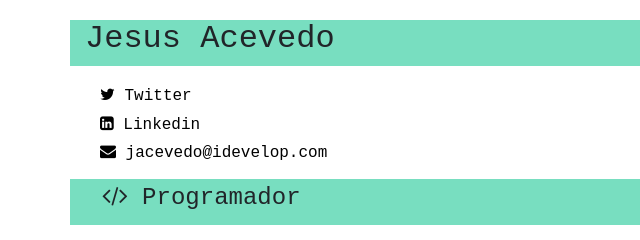
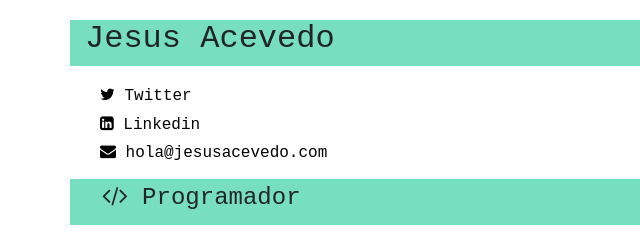
Before and after one commit to yireasis/CV_Jesus, a plain HTML site: page index.html in a window 1280 px wide. Shown: the top 240 px of the page, 0-640 px from the left. Drawn offline with nearby package versions, Linux system fonts and the light colour scheme; a web font is replaced by a local one.

Commit message:
Se agrega mail

```diff
--- a/index.html
+++ b/index.html
@@ -1,5 +1,4 @@
 <!DOCTYPE html>
-<html lang="en">
 <head>
 
 	<!--[if IE]>
@@ -50,7 +49,7 @@
  						<ul class="lista">
  						<li><h6><span class="fa fa-twitter"> </span> <a href="https://twitter.com/Mkrob_"  class="lista">Twitter</h6></a></li>
  						<li><h><h6><span class="fa fa-linkedin-square"> </span> <a href="https://www.linkedin.com/in/jes%C3%BAs-acevedo-2aa17670/" class="lista">Linkedin</h6></a></li>
- 						<li><h6><span class="fa fa-envelope"> </span> <a href="mailto:rafa@gmail.com?Subject=Interesado" class="lista">  jacevedo@idevelop.com</h6></a></li>
+ 						<li><h6><span class="fa fa-envelope"> </span> <a href="mailto:rafa@gmail.com?Subject=Interesado" class="lista">  hola@jesusacevedo.com</h6></a></li>
  						<!--<h6><span class="fa fa-share-alt"> </span></li>  Blog</h6>-->
  						</ul>
 
```
